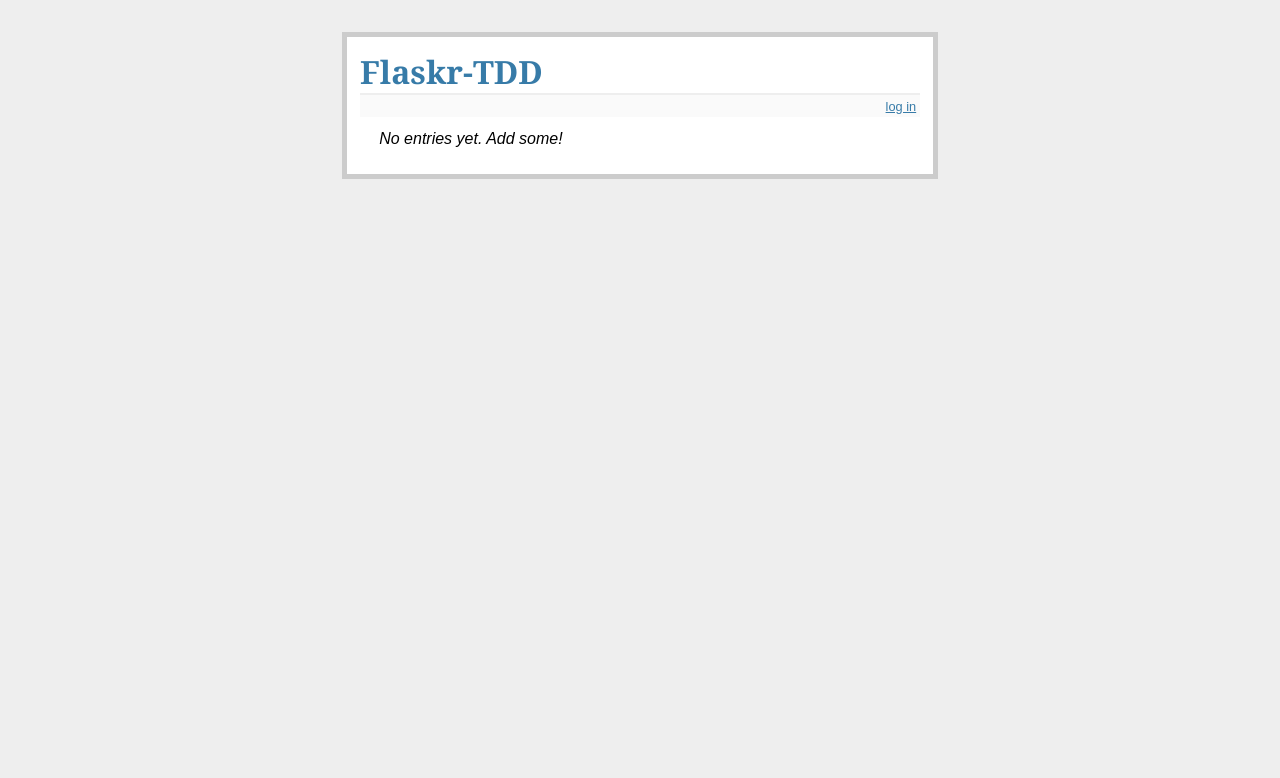
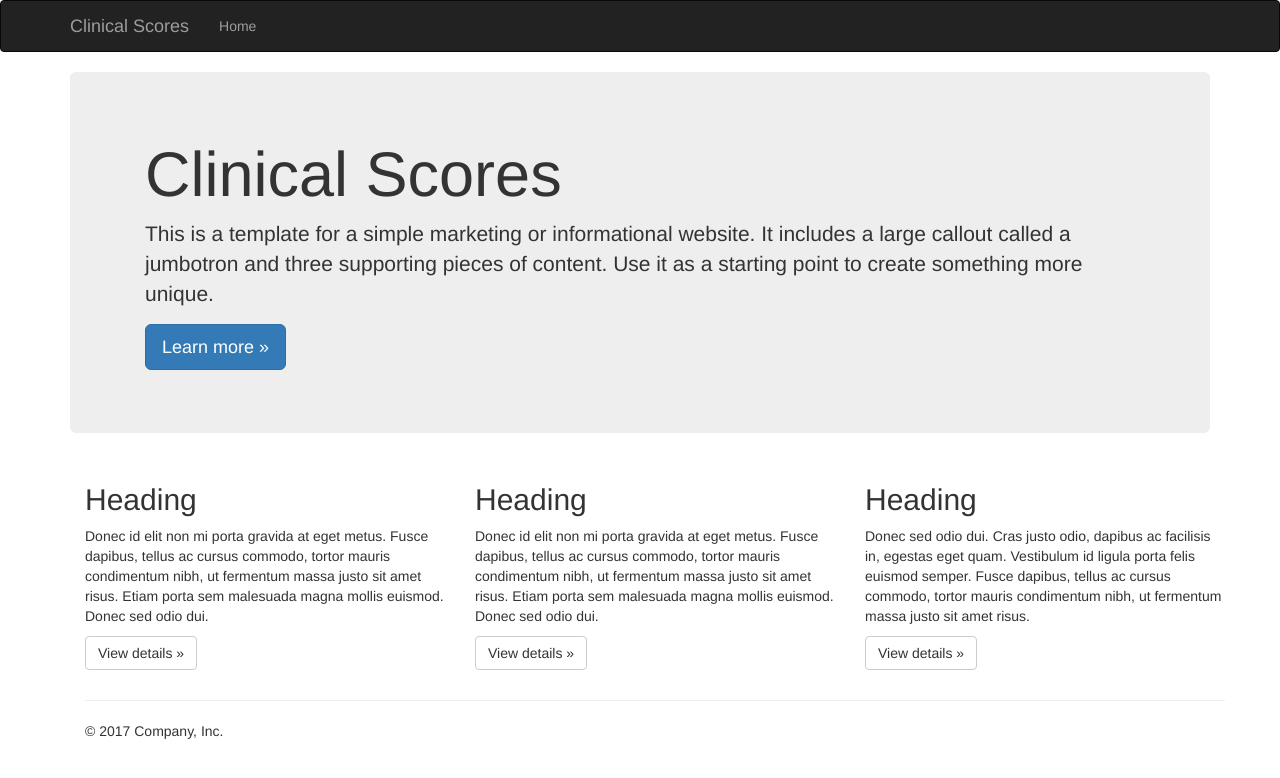
Before and after one commit to Eddy-cai/ClinicalScores, a Flask app: page / in a window 1280 px wide. Shown: the top 778 px of the page. Run offline with Flask 2, Linux system fonts and the light colour scheme; data that the repository does not hold is empty; some libraries are stand-ins or nearby versions.

Commit message:
404 finished

```diff
--- a/app.py
+++ b/app.py
@@ -1,119 +1,19 @@
-from flask import Flask, render_template, request, session, g, redirect, url_for, abort, render_template, flash, jsonify
+from flask import Flask, request, render_template
 from flask_script import Manager
 from flask_bootstrap import Bootstrap
-from flask_sqlalchemy import SQLAlchemy
-import sqlite3
+
 import os
 
 
-# grabs the folder where the script runs
+
 BASEDIR = os.path.abspath(os.path.dirname(__file__))
-
-# configuration
-DATABASE = 'flaskr.db'
-DEBUG = True
-SECRET_KEY = 'my_precious'
-USERNAME = 'admin'
-PASSWORD = 'admin'
-
-# defines the full path for the database
-DATABASE_PATH = os.path.join(BASEDIR, DATABASE)
-
-# database config
-SQLALCHEMY_DATABASE_URI = 'sqlite:///' + DATABASE_PATH
-SQLALCHEMY_TRACK_MODIFICATIONS = False
-
 
 # create app
 app = Flask(__name__)
-app.config.from_object(__name__)
-db = SQLAlchemy(app)
+
 bootstrap = Bootstrap(app)
 
-#import models
 
-
-
-# connect to database
-def connect_db():
-    """Connects to the database."""
-    rv = sqlite3.connect(app.config['DATABASE'])
-    rv.row_factory = sqlite3.Row
-    return rv
-
-
-# create the database
-def init_db():
-    """initiates the database."""
-    with app.app_context():
-        db = get_db()
-        with app.open_resource('schema.sql', mode='r') as f:
-            db.cursor().executescript(f.read())
-        db.commit()
-
-
-# open database connection
-def get_db():
-    if not hasattr(g, 'sqlite_db'):
-        g.sqlite_db = connect_db()
-    return g.sqlite_db
-
-
-# close database connection
-@app.teardown_appcontext
-def close_db(error):
-    if hasattr(g, 'sqlite_db'):
-        g.sqlite_db.close()
-
-
-@app.route('/')
-def index():
-    """Searches the database for entries, then displays them."""
-    db = get_db()
-    cur = db.execute('select * from entries order by id desc')
-    entries = cur.fetchall()
-    return render_template('index.html', entries=entries)
-
-
-@app.route('/login', methods=['GET', 'POST'])
-def login():
-    """User login/authentication/session management."""
-    error = None
-    if request.method == 'POST':
-        if request.form['username'] != app.config['USERNAME']:
-            error = 'Invalid username'
-        elif request.form['password'] != app.config['PASSWORD']:
-            error = 'Invalid password'
-        else:
-            session['logged_in'] = True
-            flash('You were logged in')
-            return redirect(url_for('index'))
-    return render_template('login.html', error=error)
-
-
-@app.route('/logout')
-def logout():
-    """User logout/authentication/session management."""
-    session.pop('logged_in', None)
-    flash('You were logged out')
-    return redirect(url_for('index'))
-
-
-@app.route('/add', methods=['POST'])
-def add_entry():
-    """Add new post to database."""
-    if not session.get('logged_in'):
-        abort(401)
-    db = get_db()
-    db.execute(
-        'insert into entries (title, text) values (?, ?)',
-        [request.form['title'], request.form['text']]
-    )
-    db.commit()
-    flash('New entry was successfully posted')
-    return redirect(url_for('index'))
-
-'''
 @app.errorhandler(404)
 def page_not_found(e):
     return render_template('404.html'), 404
@@ -122,48 +22,44 @@ def page_not_found(e):
 @app.errorhandler(500)
 def internal_server_error(e):
     return render_template('500.html'), 500
-'''
 
-"""
+
+
 @app.route('/')
 def index():
     return render_template('index.html')
 
 
 @app.route('/aboutus/')
-def index():
+def aboutus():
     return render_template('aboutus.html')
 
 @app.route('/aboutus/ourteam/')
-def index():
+def ourteam():
     return render_template('ourteam.html')
 
 @app.route('/aboutus/ourservices/')
-def index():
+def ourservices():
     return render_template('ourservices.html')
 
 @app.route('/aboutus/contactus/')
-def index():
+def contactus():
     return render_template('contactus.html')
 
 @app.route('/resources/')
-def index():
+def resources():
     return render_template('resources.html')
 
 
 @app.route('/resources/publications')
-def index():
+def publications():
     return render_template('publications.html')
-
-
 
 
 @app.route('/user/<name>')
 def user(name):
     return render_template('user.html', name=name)
 
-"""
 
 if __name__ == '__main__':
-    init_db()
     app.run()
--- a/schema.sql
+++ /dev/null
@@ -1,6 +0,0 @@
-drop table if exists entries;
-create table entries (
-  id integer primary key autoincrement,
-  title text not null,
-  text text not null
-);
--- a/static/main.js
+++ /dev/null
@@ -1,21 +0,0 @@
-$(function() {
-
-  console.log( "ready!" ); // sanity check
-
-  $('.entry').on('click', function() {
-    var entry = this;
-    var post_id = $(this).find('h2').attr('id');
-    $.ajax({
-      type:'GET',
-      url: '/delete' + '/' + post_id,
-      context: entry,
-      success:function(result) {
-        if(result.status === 1) {
-          $(this).remove();
-          console.log(result);
-        }
-      }
-    });
-  });
-
-});
--- a/static/style.css
+++ /dev/null
@@ -1,71 +0,0 @@
-body {
-  font-family: sans-serif;
-  background: #eee;
-}
-
-a, h1, h2 {
-  color: #377BA8;
-}
-
-h1, h2 {
-  font-family: 'Georgia', serif;
-  margin: 0;
-}
-
-h1 {
-  border-bottom: 2px solid #eee;
-}
-
-h2 {
-  font-size: 1.2em;
-}
-
-.page {
-  margin: 2em auto;
-  width: 35em;
-  border: 5px solid #ccc;
-  padding: 0.8em;
-  background: white;
-}
-
-.entries {
-  list-style: none;
-  margin: 0;
-  padding: 0;
-}
-
-.entries li {
-  margin: 0.8em 1.2em;
-}
-
-.entries li h2 {
-  margin-left: -1em;
-}
-
-.add-entry {
-  font-size: 0.9em;
-  border-bottom: 1px solid #ccc;
-}
-
-.add-entry dl {
-  font-weight: bold;
-}
-
-.metanav {
-  text-align: right;
-  font-size: 0.8em;
-  padding: 0.3em;
-  margin-bottom: 1em;
-  background: #fafafa;
-}
-
-.flash {
-  background: #CEE5F5;
-  padding: 0.5em;
-  border: 1px solid #AACBE2;
-}
-
-.error {
-  background: #F0D6D6;
-  padding: 0.5em;
-}
--- a/templates/404.old.html
+++ b/templates/aboutus.html
@@ -1,9 +1,9 @@
 {% extends "base.html" %}
 
-{% block title %}Flasky - Page Not Found{% endblock %}
+{% block title %}About us{% endblock %}
 
 {% block page_content %}
 <div class="page-header">
-    <h1>Not Found</h1>
+    <h1>About us</h1>
 </div>
 {% endblock %}
--- a/templates/index.html
+++ b/templates/index.html
@@ -1,48 +1,47 @@
-<!DOCTYPE html>
-<html>
-<head>
-  <title>Flaskr</title>
-  <link rel="stylesheet" type="text/css" href="{{ url_for('static', filename='style.css') }}">
-</head>
-<body>
+{% extends "base.html" %}
 
-  <div class="page">
+{% block title %}Clinical Scores{% endblock %}
 
-    <h1>Flaskr-TDD</h1>
-    <div class="metanav">
-      {% if not session.logged_in %}
-        <a href="{{ url_for('login') }}">log in</a>
-      {% else %}
-        <a href="{{ url_for('logout') }}">log out</a>
-      {% endif %}
+{% block page_content %}
+<div class="cpontainer">
+
+    <!-- Main jumbotron for a primary marketing message or call to action -->
+    <div class="jumbotron">
+      <div class="container">
+        <h1>Clinical Scores</h1>
+        <p>This is a template for a simple marketing or informational website. It includes a large callout called a jumbotron and three supporting pieces of content. Use it as a starting point to create something more unique.</p>
+        <p><a class="btn btn-primary btn-lg" href="#" role="button">Learn more &raquo;</a></p>
+      </div>
     </div>
-    {% for message in get_flashed_messages() %}
-      <div class="flash">{{ message }}</div>
-    {% endfor %}
-    {% block body %}{% endblock %}
 
-    {% if session.logged_in %}
-      <form action="{{ url_for('add_entry') }}" method="post" class="add-entry">
-        <dl>
-          <dt>Title:</dt>
-          <dd><input type="text" size="30" name="title"></dd>
-          <dt>Text:</dt>
-          <dd><textarea name="text" rows="5" cols="40"></textarea></dd>
-          <dd><input type="submit" value="Share"></dd>
-        </dl>
-      </form>
-    {% endif %}
-    <ul class="entries">
-      {% for entry in entries %}
-        <li class="entry"><h2 id={{ entry.id }}>{{ entry.title }}</h2>{{ entry.text|safe }}</li>
-      {% else %}
-        <li><em>No entries yet. Add some!</em></li>
-      {% endfor %}
-    </ul>
+    <div class="container">
+      <!-- Example row of columns -->
+      <div class="row">
+        <div class="col-md-4">
+          <h2>Heading</h2>
+          <p>Donec id elit non mi porta gravida at eget metus. Fusce dapibus, tellus ac cursus commodo, tortor mauris condimentum nibh, ut fermentum massa justo sit amet risus. Etiam porta sem malesuada magna mollis euismod. Donec sed odio dui. </p>
+          <p><a class="btn btn-default" href="#" role="button">View details &raquo;</a></p>
+        </div>
+        <div class="col-md-4">
+          <h2>Heading</h2>
+          <p>Donec id elit non mi porta gravida at eget metus. Fusce dapibus, tellus ac cursus commodo, tortor mauris condimentum nibh, ut fermentum massa justo sit amet risus. Etiam porta sem malesuada magna mollis euismod. Donec sed odio dui. </p>
+          <p><a class="btn btn-default" href="#" role="button">View details &raquo;</a></p>
+       </div>
+        <div class="col-md-4">
+          <h2>Heading</h2>
+          <p>Donec sed odio dui. Cras justo odio, dapibus ac facilisis in, egestas eget quam. Vestibulum id ligula porta felis euismod semper. Fusce dapibus, tellus ac cursus commodo, tortor mauris condimentum nibh, ut fermentum massa justo sit amet risus.</p>
+          <p><a class="btn btn-default" href="#" role="button">View details &raquo;</a></p>
+        </div>
+      </div>
 
-  </div>
-<script src="//code.jquery.com/jquery-1.10.2.min.js"></script>
-<script src="//netdna.bootstrapcdn.com/bootstrap/3.0.0/js/bootstrap.min.js"></script>
-<script type="text/javascript" src="{{url_for('static', filename='main.js') }}"></script>
-</body>
-</html>
+      <hr>
+
+      <footer>
+        <p>&copy; 2017 Company, Inc.</p>
+      </footer>
+    </div> <!-- /container -->
+
+
+</div>
+
+{% endblock %}
```
Also changed, not shown: app-test.py (+11 -77 lines), templates/404.html (added, +25 -0 lines), templates/index.old.html (deleted, +0 -9 lines), templates/login.html (deleted, +0 -41 lines), flaskr.db (deleted), static/banana.jpeg (added), templates/500.html (renamed from templates/500.old.html), templates/base.html (renamed from templates/base.old.html), templates/user.html (renamed from templates/user.old.html), 1 other file.
